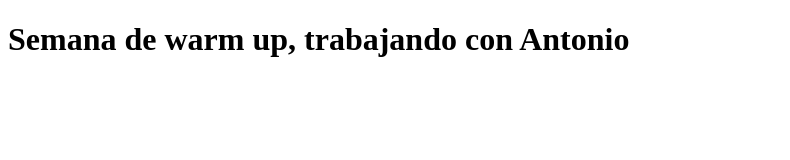
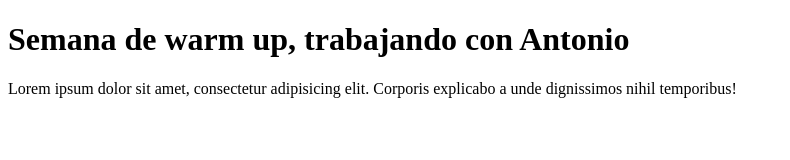
Before and after one commit to antoluduenabereziuk21/RepoPrueba, a website: page client/index.html in a window 1280 px wide. Shown: the whole page, without its empty margins (0-790 px from the left). Drawn offline with Linux system fonts and the light colour scheme.

Commit message:
added simple changes

```diff
--- a/client/index.html
+++ b/client/index.html
@@ -8,5 +8,6 @@
   </head>
   <body>
     <h1>Semana de warm up, trabajando con Antonio</h1>
+    <p>Lorem ipsum dolor sit amet, consectetur adipisicing elit. Corporis explicabo a unde dignissimos nihil temporibus!</p>
   </body>
 </html>
--- a/client/src/index.js
+++ b/client/src/index.js
@@ -1 +1,2 @@
 console.log("Este es un console log");
+/*Added simple changes*/
```
